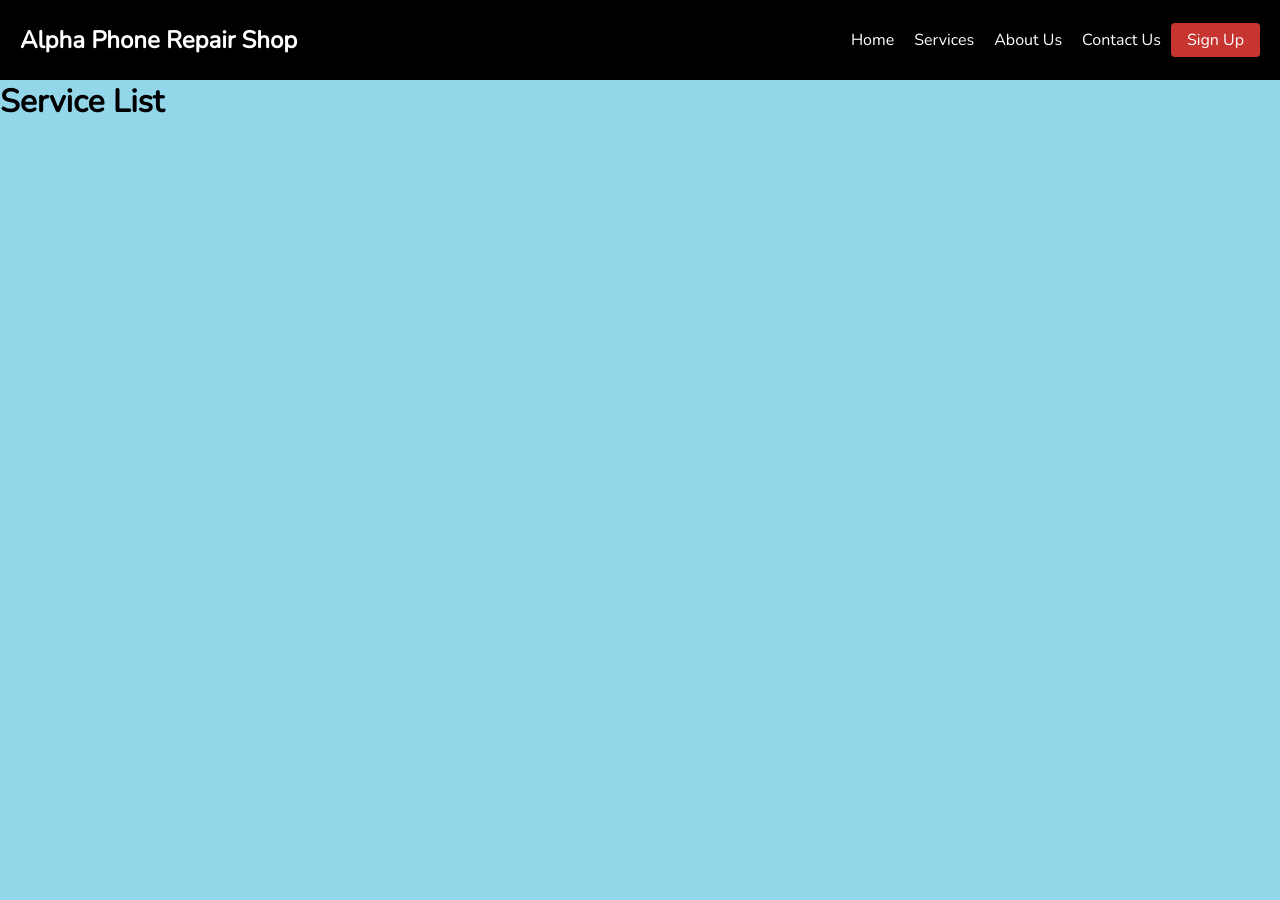
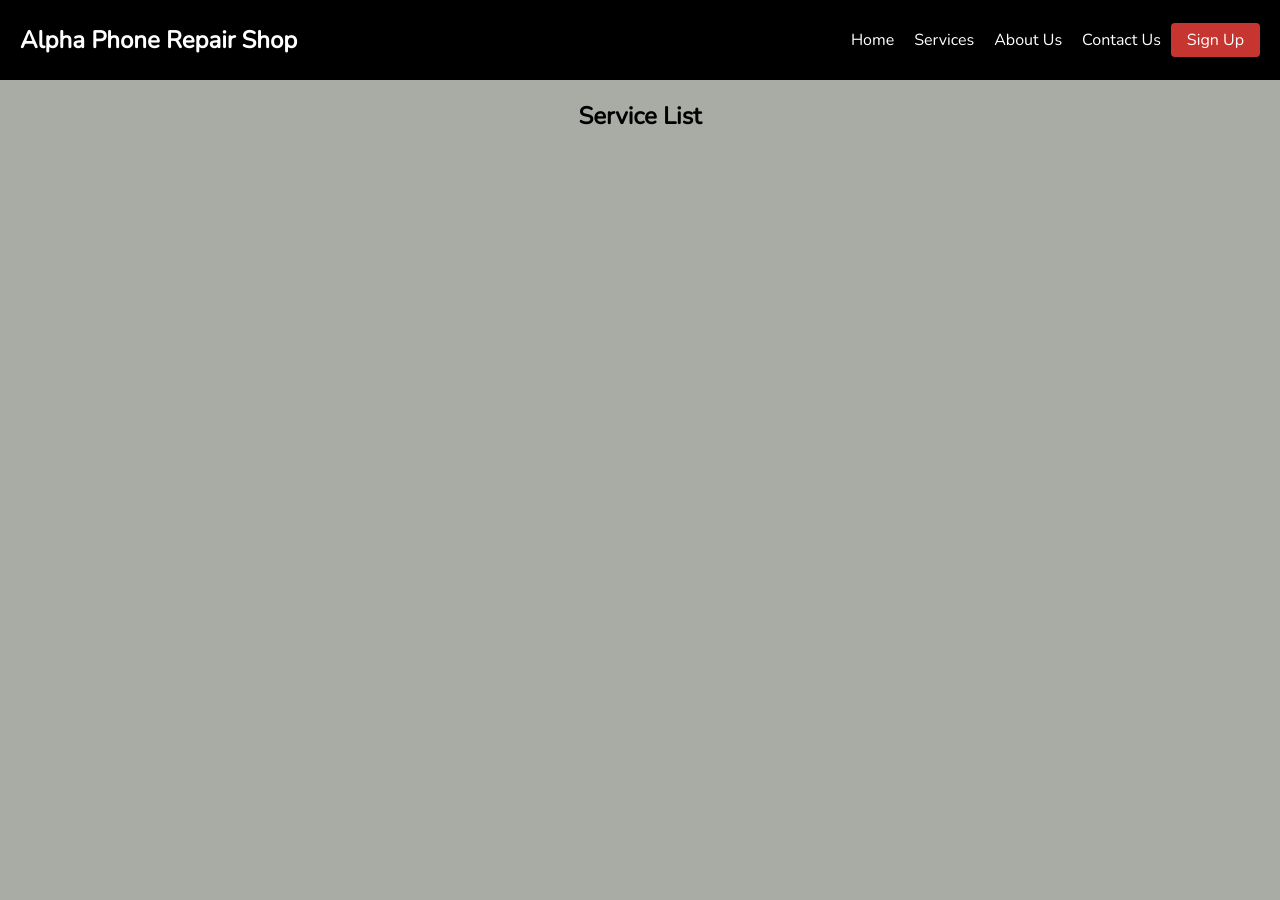
Before and after one commit to amcoolalphonce/PhoneRepairShop, a Django app: template store/templates/store/index.html in a window 1280 px wide. Before the commit the page ends 113 px from the top, so only its background shows below. Run offline with Django 3.2, Linux system fonts and the light colour scheme; the template is opened without the code that fills it, so the values that code supplies are empty.

Commit message:
Changes for the cards

```diff
--- a/store/static/style.css
+++ b/store/static/style.css
@@ -3,7 +3,7 @@
         --brightred: #F9423D;
         --white: #fff;
         --lightred: #f9433dcc;
-        --background-color: #74cae4c5;
+        --background-color: #8f948bc5;
 }
 body{
         background-color: var(--background-color);
@@ -19,6 +19,7 @@ body{
 .nav-container {
         width: 100%;
         background-color: var(--darkgray);
+        z-index: 1000;
 }
 
 .navbar {
@@ -62,48 +63,35 @@ body{
         border: solid 1px var(--brightred);
         transition: all 0.3s ease-out;
 }
-
-.menu-toggle {
-        display: none;
-        cursor: pointer;
+.content{
+        top:0 ;
+        left: 0;
+        width: 100%;
+        height: 100vh;
+        background-position: center center;
+        z-index: -1;
 }
 
-.menu-toggle .bar {
-        width: 25px;
-        height: 3px;
-        margin: 5px 0;
-        background-color: var(--white);
-        transition: all 0.3s ease-in-out;
+.card strong {
+        font-size: 18px;
+        display: block;
+
 }
-
-@media screen and (max-width: 768px) {
-        .nav-menu {
-                display: none;
-                flex-direction: column;
-                position: absolute;
-                top: 80px;
-                left: 0;
-                width: 100%;
-                background-color: var(--brightred);
-        }
-
-        .nav-menu.active {
-                display: flex;
-        }
-
-        .menu-toggle {
-                display: block;
-        }
-
-        #mobile-menu.is-active .bar:nth-child(2) {
-                opacity: 0;
-        }
-
-        #mobile-menu.is-active .bar:nth-child(1) {
-                transform: translateY(8px) rotate(45deg);
-        }
-
-        #mobile-menu.is-active .bar:nth-child(3) {
-                transform: translateY(-8px) rotate(-45deg);
-        }
+.card img {
+        max-width: 200px;
+        height: auto;
+        margin-top: 10px;
 }
+.card p {
+        margin-top: 10px;
+}
+.card-container {
+        display: flex;
+        flex-wrap: wrap;
+        justify-content: space-around;
+}
+.service_list{
+        text-align: center;
+        font-size: 24px;
+        margin-top: 20px;
+}
```
